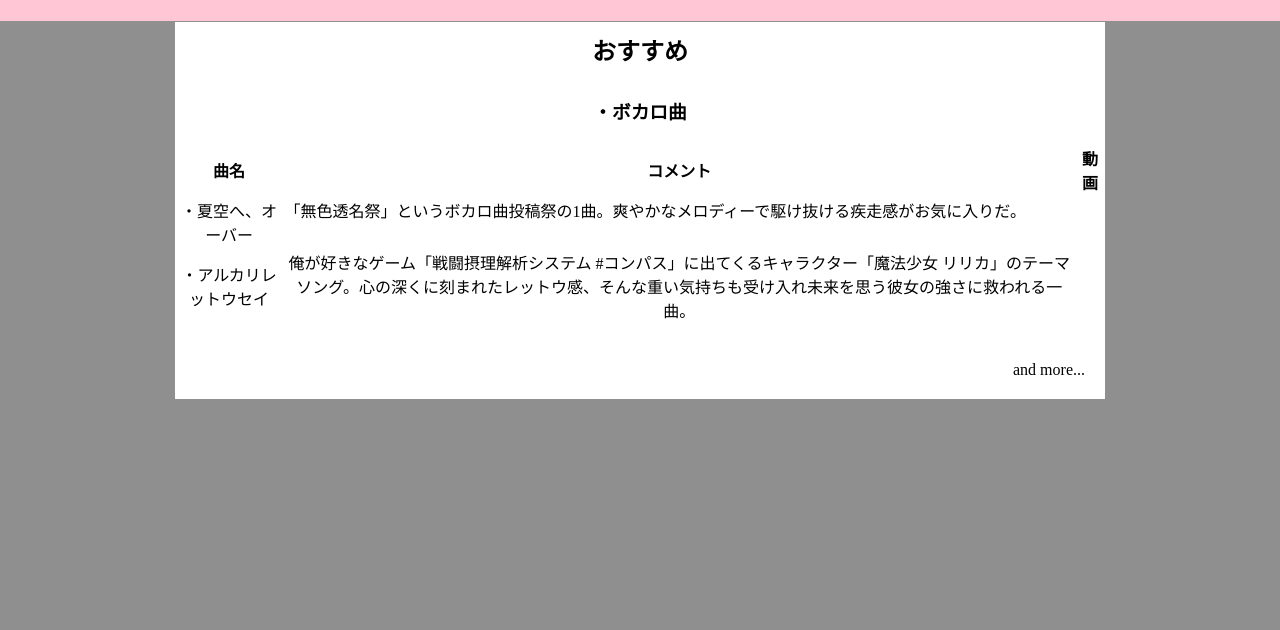
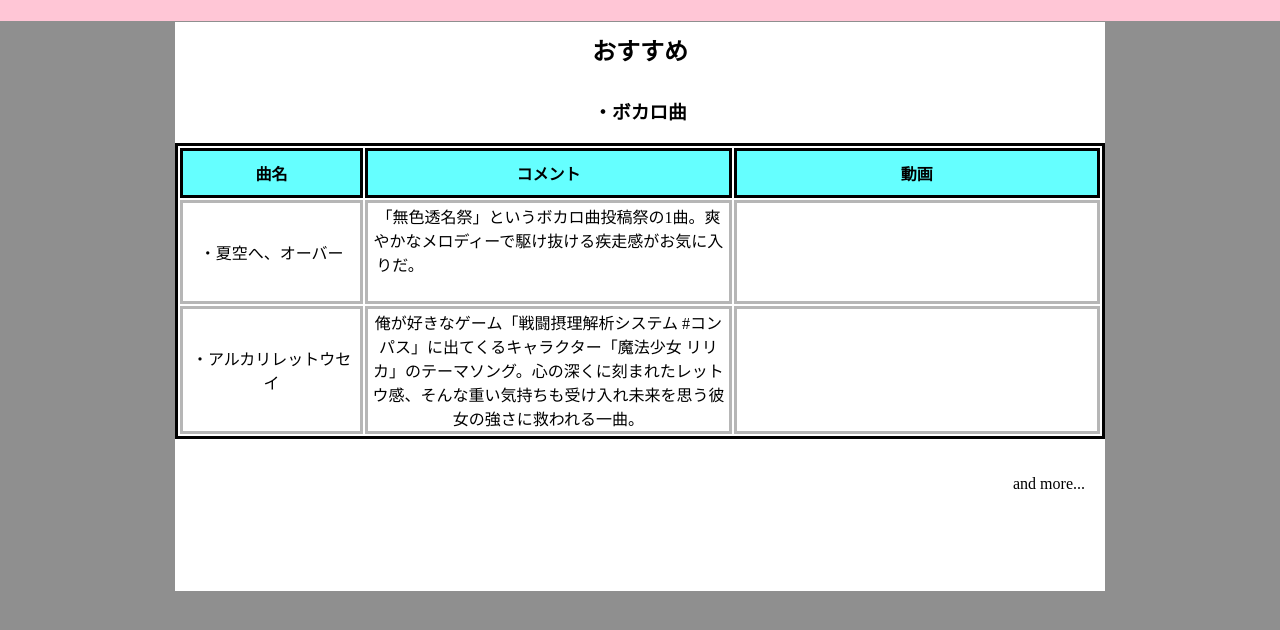
Before and after one commit to hiha4649/enjoy, a website: page page/toybox.html in a window 1280 px wide. Shown: the part 68-698 px from the top of the page. Drawn offline with Linux system fonts and the light colour scheme; files that its build step writes are made by us from their sources; a script that the page names is missing.

Commit message:
細かいデザイン　表のデザイン追加

```diff
--- a/style.css
+++ b/style.css
@@ -27,6 +27,7 @@ header {
 
 main {
   margin: auto;
+  padding-bottom: 5%;
   background-color: #FFFFFF;
   width: 75%;
 }
@@ -48,6 +49,28 @@ a:visited {
   color: #ffd76e
 }
 
-table {
-  border: "1";
+table, th {
+  border: solid;
 }
+
+td {
+  border: solid #b6b6b6;
+}
+
+th {
+  background-color: #65FFFF;
+  padding: 10px;
+}
+
+.songname {
+  width: 20%;
+}
+
+.comment {
+  width: 40%;
+  text-align: center; /* 文字だけ左揃え(left)もアリか？ */
+}
+
+.movie {
+  width: auto;
+}
```
